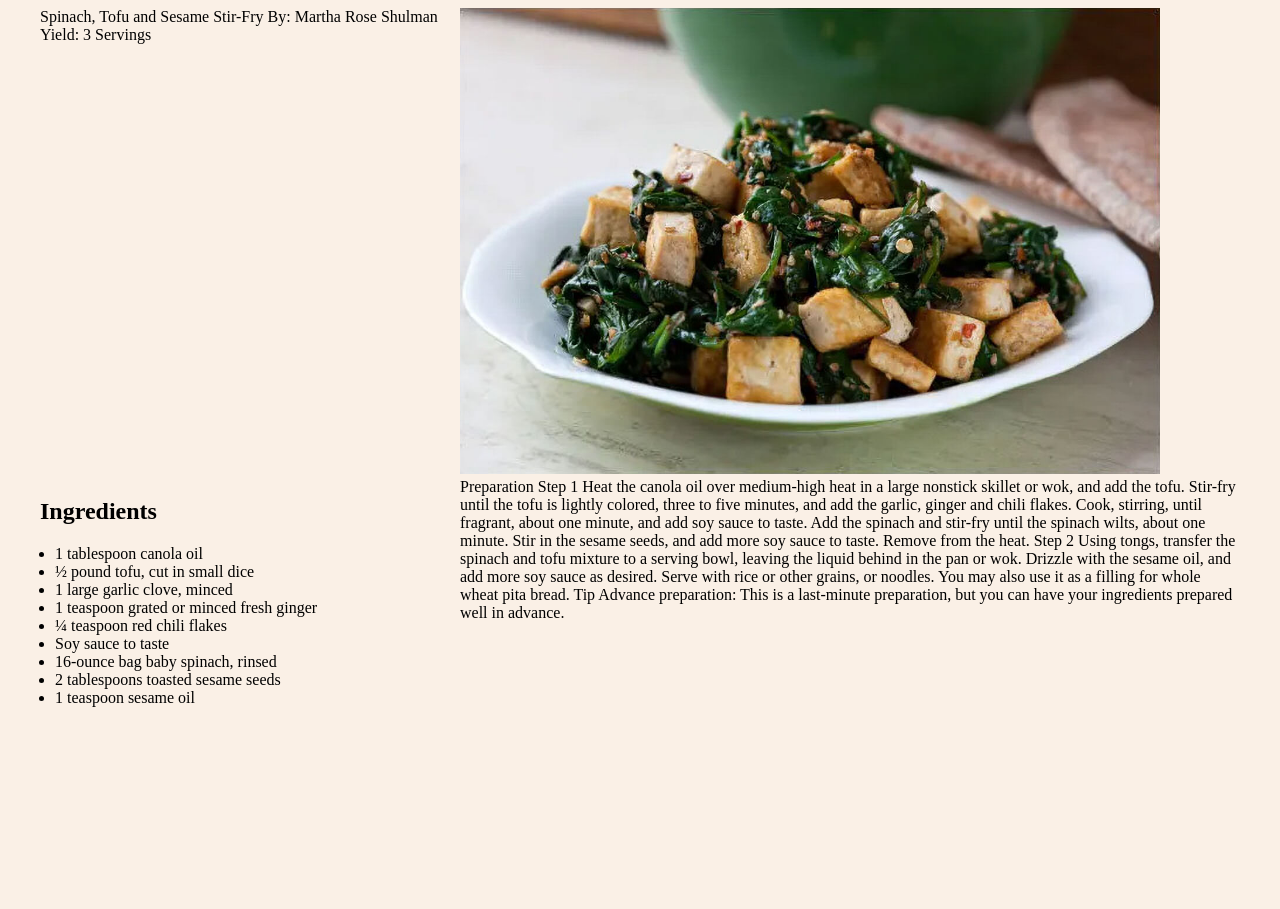
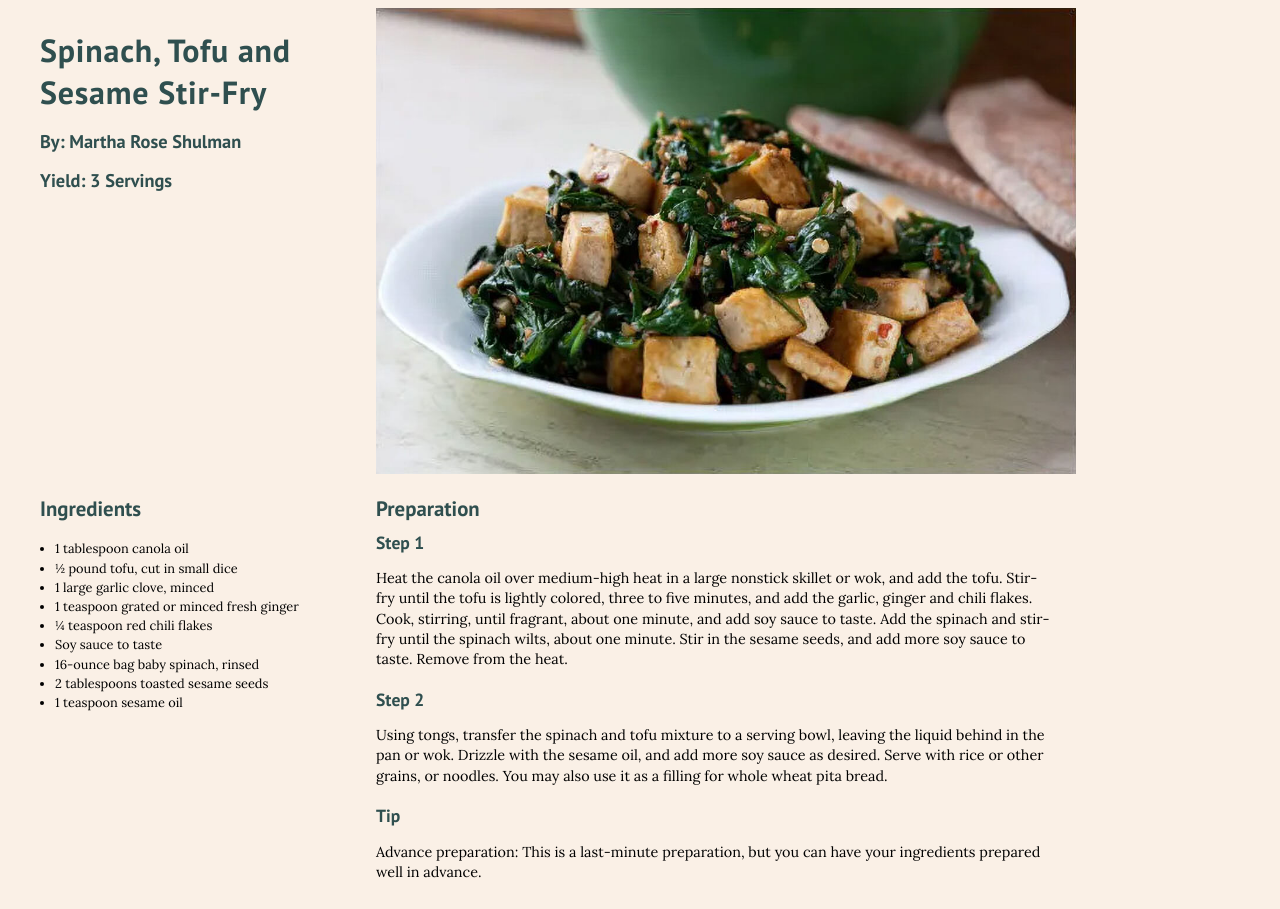
Before and after one commit to n5leung/exercise_7, a plain HTML site: page index.html in a window 1280 px wide. Before the commit the page ends 800 px from the top, so only its background shows below. Drawn offline with Linux system fonts and the light colour scheme; a web font is replaced by a local one.

Commit message:
finish edit

```diff
--- a/index.html
+++ b/index.html
@@ -5,16 +5,93 @@
     <meta charset="UTF-8">
     <title>Exercise 7: Typography</title>
 
+    <!-- body text -->
+    <link rel="preconnect" href="https://fonts.googleapis.com">
+    <link rel="preconnect" href="https://fonts.gstatic.com" crossorigin>
+    <link href="https://fonts.googleapis.com/css2?family=Lora:ital,wght@0,400..700;1,400..700&family=Momo+Trust+Display&display=swap" rel="stylesheet">
+
+    <!-- header text -->
+    <link rel="preconnect" href="https://fonts.googleapis.com">
+    <link rel="preconnect" href="https://fonts.gstatic.com" crossorigin>
+    <link href="https://fonts.googleapis.com/css2?family=Lora:ital,wght@0,400..700;1,400..700&family=Momo+Trust+Display&family=PT+Sans:ital,wght@0,400;0,700;1,400;1,700&display=swap" rel="stylesheet">
+
     <style>
+      html {
+        font-size: 16px;
+      }
+
+      h2 {
+        font-size: 1.3em;
+      }
+
       .container {
         display: grid;
-        grid-template-columns: 35% 65%;
+        grid-template-columns: 28% 72%;
         max-width: 1200px;
         margin: 0 auto;
+
       }
 
-      .Ingredient ul{
+      .header,
+      .Ingredient {
+        padding-right: 30px;
+      }
+
+      .header h1 {
+        margin-bottom: 0.5em;
+        color: DarkSlateGrey;
+        font-family: "PT Sans", sans-serif;
+         letter-spacing: 0.025em;
+
+      }
+
+      .header h2 {
+        margin-top: 0;
+        font-size: 1.15em;
+        margin-bottom: 0.8em;
+      }
+
+      h2, h3 {
+        color: DarkSlateGrey;
+        font-family: "PT Sans", sans-serif;
+      }
+
+
+
+      .Ingredient ul {
         padding-left: 15px;
+      }
+
+      .Ingredient li {
+        line-height: 1.5em;
+        font-family: "Lora", serif;
+        font-size: 0.8em;
+      }
+
+      p {
+        padding-right: 20px;
+      }
+
+      .Preparation {
+        max-width: 700px;
+      }
+
+      .Preparation h2 {
+        margin-bottom: 0;
+      }
+
+      .Preparation h3 {
+        margin-top: 0.5em;
+        margin-bottom: 0;
+        font-size: 1.1em;
+      }
+
+      .Preparation p {
+        line-height: 1.4em;
+        font-family: "Lora", serif;
+        margin-bottom: 1.3em;
+        font-size: 0.9em;
+
       }
     </style>
 
@@ -24,9 +101,15 @@
 
       <div class="header">
 
-        Spinach, Tofu and Sesame Stir-Fry
+        <h1>
+          Spinach, Tofu and <br> Sesame Stir-Fry
+        </h1>
+        <h2>
           By: Martha Rose Shulman
+        </h2>
+        <h2>
           Yield: 3 Servings
+        </h2>
       </div>
       <div class="image">
         <img src="recipe-photo-Enhanced-SR.jpg" alt="Spinach, Tofu and Sesame Stir-Fry" width="700">
@@ -35,8 +118,6 @@
       <div class="Ingredient">
         <h2>Ingredients</h2>
         <ul>
-
-
           <li>1 tablespoon canola oil</li>
           <li>½ pound tofu, cut in small dice</li>
           <li> 1 large garlic clove, minced</li>
@@ -50,16 +131,25 @@
       </div>
 
       <div class="Preparation">
+        <h2>
           Preparation
+        </h2>
 
-        Step 1
+        <h3>Step 1</h3>
+
+        <p>
           Heat the canola oil over medium-high heat in a large nonstick skillet or wok, and add the tofu. Stir-fry until the tofu is lightly colored, three to five minutes, and add the garlic, ginger and chili flakes. Cook, stirring, until fragrant, about one minute, and add soy sauce to taste. Add the spinach and stir-fry until the spinach wilts, about one minute. Stir in the sesame seeds, and add more soy sauce to taste. Remove from the heat.
+        </p>
 
-        Step 2
+        <h3>Step 2</h3>
+
+        <p>
           Using tongs, transfer the spinach and tofu mixture to a serving bowl, leaving the liquid behind in the pan or wok. Drizzle with the sesame oil, and add more soy sauce as desired. Serve with rice or other grains, or noodles. You may also use it as a filling for whole wheat pita bread.
-
-        Tip
+        </p>
+        <h3>Tip</h3>
+        <p>
           Advance preparation: This is a last-minute preparation, but you can have your ingredients prepared well in advance.
+        </p>
       </div>
     </div>
   </body>
```
Lines whose indentation alone changed are shown as unchanged.
